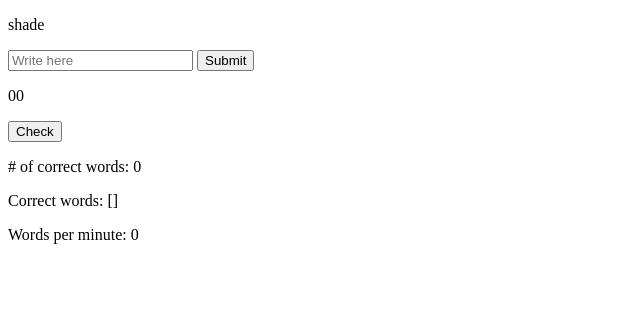
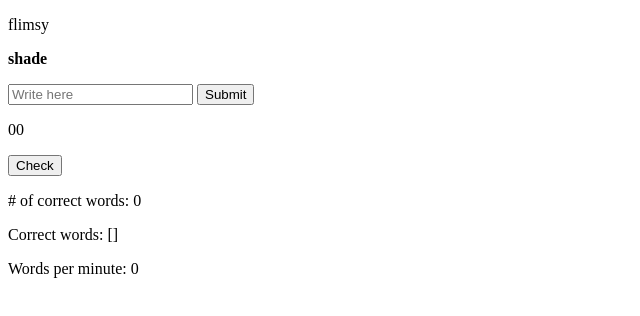
Before and after one commit to eskapisten/wpm-counter, a plain HTML site: page index.html in a window 1280 px wide. Shown: the whole page, without its empty margins (0-640 px from the left). Drawn offline with nearby package versions, Linux system fonts and the light colour scheme.

Commit message:
now showing current word in bold and next above it

```diff
--- a/index.html
+++ b/index.html
@@ -6,19 +6,21 @@
   <script defer type="text/javascript" src="./vue.js"></script>
   <script defer type="text/javascript" src="./words.js"></script>
   <meta charset="UTF-8">
-  <title>title</title>
+  <title>WPM Counter</title>
 </head>
 
 <body>
 
   <div id="words">
-    <p :class="words1">{{ reverseArray(words1)[0] }}</p>
+    <p :class="words1">{{ reverseArray(words1)[1] }}</p>
+    <p :class="words1"> <b>{{ reverseArray(words1)[0] }} </b></p>
   </div>
 
   <div id="inputForm">
 
     <input type="text" v-model="textField" ref="textField" @keyup.enter="prependWord(); startTimer()" v-on:input="inputString = $event.target.value"
       placeholder="Write here">
+    <!-- disable field when seconds == 1 -->
     <!-- add validation for submit? -->
     <input type="submit" value="Submit" @click="prependWord(); startTimer()">
 
```
